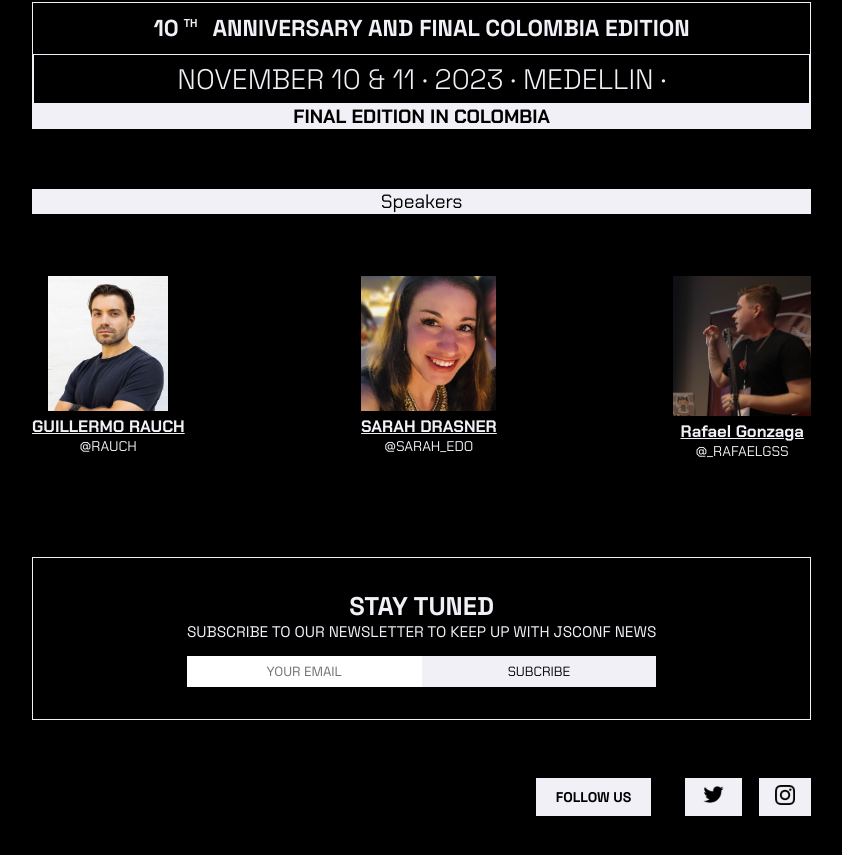
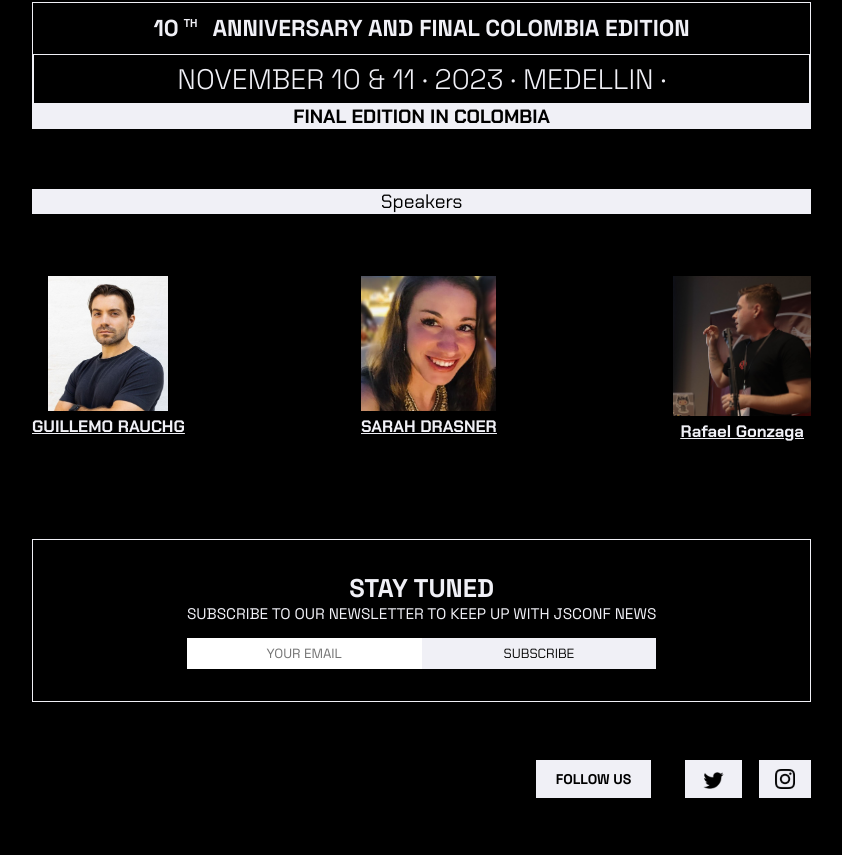
Before and after one commit to Ladiega/jsconf23, a Next.js app: page / in a window 1280 px wide. Shown: the part 605-1460 px from the top of the page, without its empty margins (248-1090 px from the left). Built offline with nearby package versions, Linux system fonts and the light colour scheme.

Commit message:
Arreglando estilos

```diff
--- a/src/pages/index.js
+++ b/src/pages/index.js
@@ -87,8 +87,8 @@
 
 
 						</div>
-						<div className="card-name">GUILLERMO RAUCH</div>
-						<div className="card-email">@RAUCH</div>
+						<div className="card-name"><Link href='https://twitter.com/rauchg'>GUILLEMO RAUCHG</Link> </div>
+
 					</div>
 					<div className="card-container">
 						<div className="card-img">
@@ -98,8 +98,8 @@
                             alt="Rectangle" />
 
 						</div>
-						<div className="card-name">SARAH DRASNER</div>
-						<div className="card-email">@SARAH_EDO</div>
+						<div className="card-name"><Link href="https://twitter.com/sarah_edo">SARAH DRASNER</Link> </div>
+
 					</div>
 					<div className="card-container">
 						<div className="card-img">
@@ -108,8 +108,8 @@
                             src={Rafael}
                              alt='Rectangle'   />
 						</div>
-						<div className="card-name">Rafael Gonzaga</div>
-						<div className="card-email">@_RAFAELGSS</div>
+						<div className="card-name"><Link href='https://twitter.com/_rafaelgss'> Rafael Gonzaga</Link></div>
+
 					</div>
 				</div>
 			</div>
@@ -124,7 +124,7 @@
 					<div className="section-tree-form-container">
 						<form action="">
 						<input type="email" placeholder="YOUR EMAIL"/>
-							<button type="submit">SUBCRIBE</button>
+							<button type="submit">SUBSCRIBE</button>
 						</form>
 					</div>
 				</div>
@@ -133,18 +133,25 @@
 		<footer>
 			<div className="footer-container">
 				<div className="footer-item-text">FOLLOW US</div>
-				<div className="footer-item-twitter"><Link href="#">
-          <Image
-            src={Twitter}
-            alt="twitter"/></Link></div>
-				<div className="footer-item-instagram"><Link href="#">
+				<div className="footer-item-twitter">
+				<Link href="https://twitter.com/jsconfco">
+          			<Image
+            		src={Twitter}
+            		alt="twitter"/>
+				</Link>
+				</div>
+
+
+			<div className="footer-item-instagram"><Link href='https://www.instagram.com/jsconfco/'>
           <Image
             src={Instagram}
             alt="instagram"/>
-            </Link></div>
+			</Link>
+            </div>
 			</div>
 
 		</footer>
+
         </div>
     </body>
 
--- a/src/styles/globals.css
+++ b/src/styles/globals.css
@@ -15,6 +15,11 @@
 html,
 body{
     background-color:var(--colorOne);
+}
+
+a{
+  color: var(--colorTwo);
+  cursor: pointer;
 }
 
 .global-container{
@@ -151,6 +156,7 @@
 
 
 .card-name{
+
     font-family: 'Chakra Petch',sans-serif;
     font-size: 1.3vw;
     font-weight: 700;
@@ -217,6 +223,7 @@
 }
 .section-tree-form-container button{
     background-color: var(--colorTwo);
+    color: var(--colorOne);
     border: none;
     font-family: 'Chakra Petch',sans-serif;
     width: 100%;
@@ -240,14 +247,20 @@
 
 }
 .footer-item-twitter{
-    padding: 0.2rem 1rem;
+    padding-left: 1rem;
+    padding-right: 1rem;
+    padding-top: 0.5rem;
+    padding-bottom: auto;
     display: flex;
     align-items: center;
     background-color:var(--colorTwo);
     margin-left: 2.125rem;
 }
 .footer-item-instagram{
-    padding:0.2rem 1rem;
+  padding-left: 1rem;
+  padding-right: 1rem;
+  padding-top: 0.3rem;
+  padding-bottom: auto;
     display: flex;
     align-items: center;
     background-color:var(--colorTwo);
@@ -292,7 +305,7 @@
 
 .section-one-content{
     display: flex;
-    flex-direction: column;
+    flex-direction:column;
     text-align: center;
     margin-left:0 ;
     margin-right:0;
@@ -310,9 +323,10 @@
     border-top:1px solid var(--colorTwo);
     border-bottom: 1px solid var(--colorTwo);
     font-family: 'Chakra Petch',sans-serif;
-    font-size: 23px;
+    font-size: 24px;
     font-weight:500;
     line-height: 51.04px;
+
 
 }
 .th{
@@ -321,6 +335,7 @@
     font-weight: 700;
     margin-right:5px;
     margin-top:-10px;
+
 
 }
 
@@ -406,6 +421,7 @@
 }
 
 .card-name{
+    margin-bottom:3rem;
     font-family: 'Chakra Petch',sans-serif;
     font-size: 12px;
     font-weight: 700;
@@ -514,15 +530,16 @@
 
 }
 .footer-item-twitter{
-    padding: 0.2rem 1rem;
-
+    padding-top:0.3rem;
+    padding-bottom: auto;
     display: flex;
     align-items: center;
     background-color:var(--colorTwo);
     margin-left: 2.125rem;
 }
 .footer-item-instagram{
-    padding:0.2rem 1rem;
+    padding-top:0.3rem ;
+    padding-bottom: auto;
     display: flex;
     align-items: center;
     background-color:var(--colorTwo);
@@ -531,4 +548,28 @@
 
 
 }
+@media(max-width:558px) {
+
+    .content-one{
+      font-size: 14px;
+      font-weight:500;
+      line-height: 51.04px;
+
+
+  }
+  .th{
+      font-family:'Space Mono', sans-serif;
+      font-size: 10px;
+  }
+
+  .content-two{
+
+      border:none;
+      font-family:'Space Grotesk', sans-serif;
+      font-size: 15px;
+
+  }
+
+
 }
+}
```
